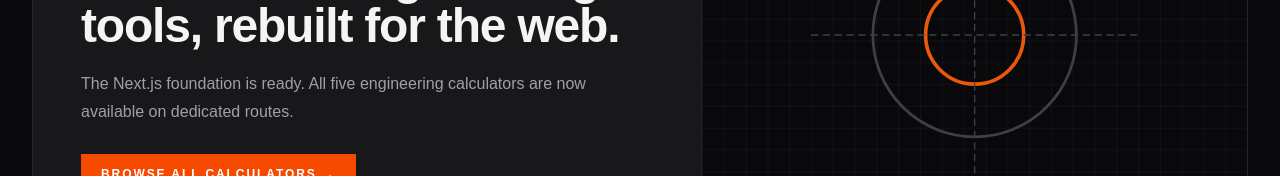
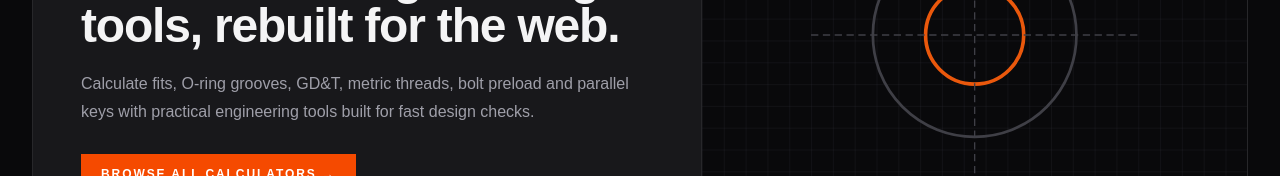
Before and after one commit to dragomirioansebastian23-oss/DraftFit-next, a Next.js app: page / in a window 1280 px wide. Shown: the part 440-616 px from the top of the page. Built offline with nearby package versions, Linux system fonts and the light colour scheme; no server answers.

Commit message:
Make homepage hero copy user-focused

```diff
--- a/src/components/DraftFitShell.tsx
+++ b/src/components/DraftFitShell.tsx
@@ -28,7 +28,7 @@ const TRANSLATIONS = {
     heroEyebrow: 'DraftFit engineering platform',
     heroTitle: 'Mechanical engineering tools, rebuilt for the web.',
     heroText:
-      'The Next.js foundation is ready. All five engineering calculators are now available on dedicated routes.',
+      'Calculate fits, O-ring grooves, GD&T, metric threads, bolt preload and parallel keys with practical engineering tools built for fast design checks.',
     status: 'Calculators online',
     allCalculators: 'Browse all calculators',
     toolsHeading: 'Mechanical engineering calculators',
@@ -83,7 +83,7 @@ const TRANSLATIONS = {
     heroEyebrow: 'Platformă inginerească DraftFit',
     heroTitle: 'Instrumente de inginerie mecanică, reconstruite pentru web.',
     heroText:
-      'Fundația Next.js este pregătită. Toate cele cinci calculatoare inginerești sunt acum disponibile pe rute dedicate.',
+      'Calculează ajustaje, canale O-Ring, GD&T, filete metrice, prestrângerea șuruburilor și pene paralele cu instrumente practice pentru verificări rapide de proiectare.',
     status: 'Calculatoare active',
     allCalculators: 'Vezi toate calculatoarele',
     toolsHeading: 'Calculatoare pentru inginerie mecanică',
```
